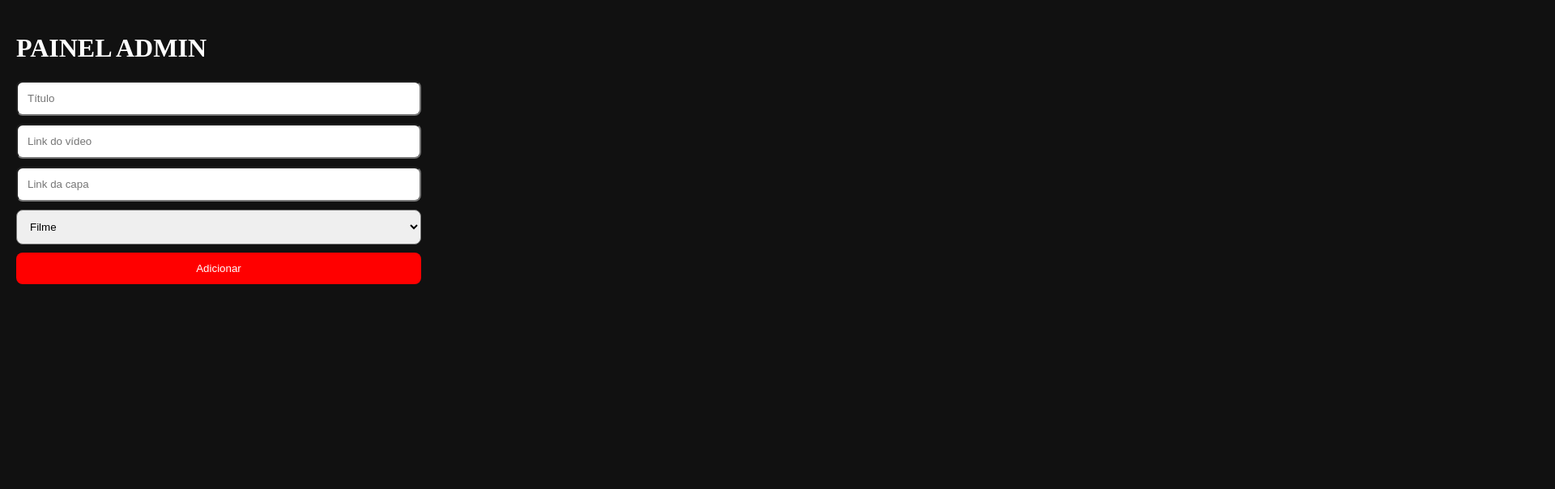
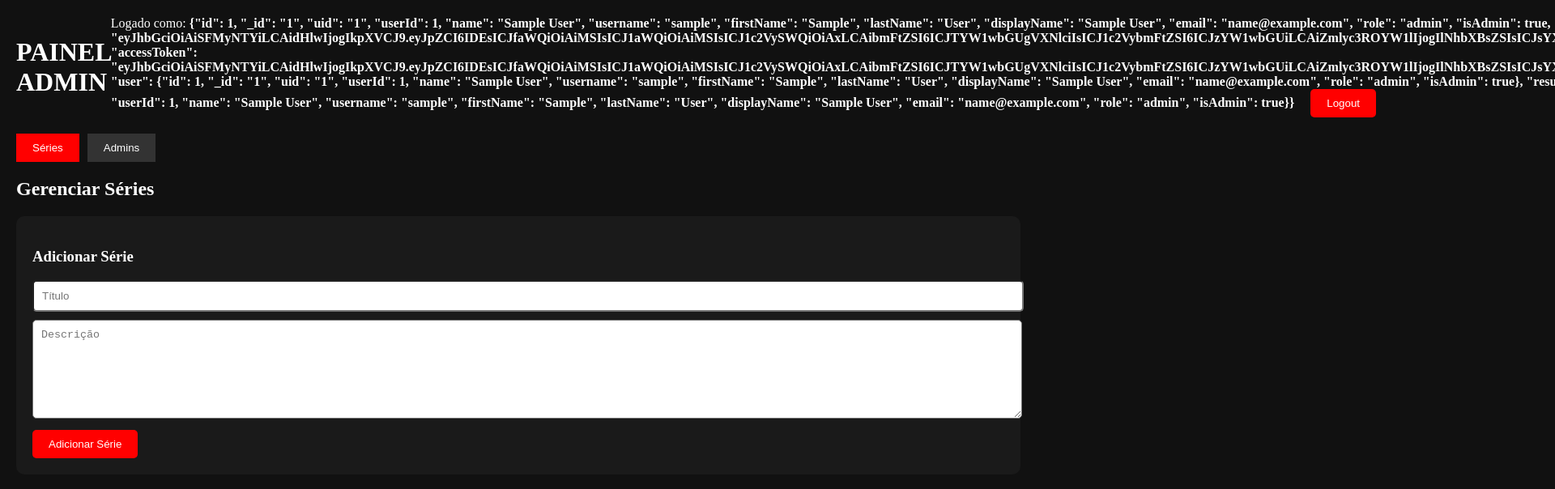
Before and after one commit to marcoaandrade4-cloud/meu-site, a Next.js app: page /admin in a window 1280 px wide. Shown: the top 604 px of the page at 81% size, 1920 px wide, since content can reach past the window. Built offline with nearby package versions, Linux system fonts and the light colour scheme; no server answers; the database is empty; sample sign-in values are in the browser's storage.

Commit message:
feat: adicionar sistema completo de autenticação e painel admin

```diff
--- a/src/app/admin/page.js
+++ b/src/app/admin/page.js
@@ -1,154 +1,382 @@
 "use client";
 
-import { useState } from "react";
+import { useState, useEffect } from "react";
+import { useRouter } from "next/navigation";
 import { supabase } from "@/lib/supabase";
 
 export default function AdminPage() {
-  const [titulo, setTitulo] = useState("");
-  const [video, setVideo] = useState("");
-  const [capa, setCapa] = useState("");
-  const [tipo, setTipo] = useState("filme");
-  const [loading, setLoading] = useState(false);
+  const [token, setToken] = useState(null);
+  const [usuario, setUsuario] = useState("");
+  const [aba, setAba] = useState("series");
+  const [series, setSeries] = useState([]);
+  const [temporadas, setTemporadas] = useState([]);
+  const [episodios, setEpisodios] = useState([]);
+  const [serieAtual, setSerieAtual] = useState(null);
+  const [temporadaAtual, setTemporadaAtual] = useState(null);
+  const [loading, setLoading] = useState(true);
+  const [erro, setErro] = useState("");
+  const router = useRouter();
 
-  async function adicionarFilme() {
-    // Validação
-    if (!titulo.trim() || !video.trim() || !capa.trim()) {
-      alert("Por favor, preencha todos os campos!");
-      return;
+  // Form states
+  const [novaSerieForm, setNovaSerieForm] = useState({ titulo: "", descricao: "" });
+  const [novaTemporadaForm, setNovaTemporadaForm] = useState({ numero: "", serieId: "" });
+  const [novoEpisodioForm, setNovoEpisodioForm] = useState({ numero: "", titulo: "", video: "", temporadaId: "" });
+  const [novoAdminForm, setNovoAdminForm] = useState({ usuario: "", senha: "" });
+  const [novaSenha, setNovaSenha] = useState("");
+
+  const router2 = useRouter();
+
+  // Verificar autenticação
+  useEffect(() => {
+    const authToken = localStorage.getItem("admin_token");
+    const authUsuario = localStorage.getItem("admin_usuario");
+
+    if (!authToken) {
+      router.push("/login");
+    } else {
+      setToken(authToken);
+      setUsuario(authUsuario);
+      carregarDados();
     }
+  }, []);
 
-    setLoading(true);
-
+  async function carregarDados() {
     try {
-      const { error } = await supabase
-        .from("filmes")
-        .insert([
-          {
-            titulo,
-            video,
-            capa,
-            tipo,
-          },
-        ]);
-
-      if (error) {
-        console.error("Erro ao adicionar:", error);
-        alert(`Erro ao adicionar: ${error.message}`);
-        setLoading(false);
-        return;
-      }
-
-      alert("Adicionado com sucesso!");
-
-      setTitulo("");
-      setVideo("");
-      setCapa("");
-      setTipo("filme");
+      const { data: seriesData } = await supabase
+        .from("series")
+        .select("*");
+      setSeries(seriesData || []);
       setLoading(false);
     } catch (err) {
-      console.error("Erro inesperado:", err);
-      alert("Erro inesperado ao adicionar filme");
+      setErro("Erro ao carregar dados");
       setLoading(false);
     }
   }
 
+  async function adicionarSerie() {
+    if (!novaSerieForm.titulo) {
+      setErro("Título é obrigatório");
+      return;
+    }
+
+    try {
+      const { error } = await supabase
+        .from("series")
+        .insert([novaSerieForm]);
+
+      if (error) throw error;
+
+      setNovaSerieForm({ titulo: "", descricao: "" });
+      carregarDados();
+      setErro("");
+    } catch (err) {
+      setErro("Erro ao adicionar série");
+    }
+  }
+
+  async function adicionarTemporada() {
+    if (!novaTemporadaForm.numero || !novaTemporadaForm.serieId) {
+      setErro("Preencha todos os campos");
+      return;
+    }
+
+    try {
+      const { error } = await supabase
+        .from("temporadas")
+        .insert([novaTemporadaForm]);
+
+      if (error) throw error;
+
+      setNovaTemporadaForm({ numero: "", serieId: "" });
+      carregarTemporadas(novaTemporadaForm.serieId);
+      setErro("");
+    } catch (err) {
+      setErro("Erro ao adicionar temporada");
+    }
+  }
+
+  async function adicionarEpisodio() {
+    if (!novoEpisodioForm.numero || !novoEpisodioForm.titulo || !novoEpisodioForm.video || !novoEpisodioForm.temporadaId) {
+      setErro("Preencha todos os campos");
+      return;
+    }
+
+    try {
+      const { error } = await supabase
+        .from("episodios")
+        .insert([novoEpisodioForm]);
+
+      if (error) throw error;
+
+      setNovoEpisodioForm({ numero: "", titulo: "", video: "", temporadaId: "" });
+      carregarEpisodios(novoEpisodioForm.temporadaId);
+      setErro("");
+    } catch (err) {
+      setErro("Erro ao adicionar episódio");
+    }
+  }
+
+  async function deletarSerie(id) {
+    if (!confirm("Tem certeza?")) return;
+
+    try {
+      await supabase.from("series").delete().eq("id", id);
+      carregarDados();
+    } catch (err) {
+      setErro("Erro ao deletar série");
+    }
+  }
+
+  async function deletarTemporada(id) {
+    if (!confirm("Tem certeza?")) return;
+
+    try {
+      await supabase.from("temporadas").delete().eq("id", id);
+      carregarTemporadas(serieAtual);
+    } catch (err) {
+      setErro("Erro ao deletar temporada");
+    }
+  }
+
+  async function deletarEpisodio(id) {
+    if (!confirm("Tem certeza?")) return;
+
+    try {
+      await supabase.from("episodios").delete().eq("id", id);
+      carregarEpisodios(temporadaAtual);
+    } catch (err) {
+      setErro("Erro ao deletar episódio");
+    }
+  }
+
+  async function adicionarAdmin() {
+    if (!novoAdminForm.usuario || !novoAdminForm.senha) {
+      setErro("Preencha todos os campos");
+      return;
+    }
+
+    try {
+      const response = await fetch("/api/admins", {
+        method: "POST",
+        headers: {
+          "Content-Type": "application/json",
+          "authorization": token,
+        },
+        body: JSON.stringify(novoAdminForm),
+      });
+
+      if (!response.ok) throw new Error("Erro ao adicionar admin");
+
+      setNovoAdminForm({ usuario: "", senha: "" });
+      setErro("");
+    } catch (err) {
+      setErro("Erro ao adicionar admin");
+    }
+  }
+
+  async function alterarSenha() {
+    if (!novaSenha) {
+      setErro("Digite a nova senha");
+      return;
+    }
+
+    try {
+      const response = await fetch("/api/admins", {
+        method: "PUT",
+        headers: {
+          "Content-Type": "application/json",
+          "authorization": token,
+        },
+        body: JSON.stringify({ id: token, novaSenha }),
+      });
+
+      if (!response.ok) throw new Error("Erro ao alterar senha");
+
+      setNovaSenha("");
+      setErro("");
+    } catch (err) {
+      setErro("Erro ao alterar senha");
+    }
+  }
+
+  async function carregarTemporadas(serieId) {
+    try {
+      const { data } = await supabase
+        .from("temporadas")
+        .select("*")
+        .eq("serie_id", serieId);
+      setTemporadas(data || []);
+    } catch (err) {
+      setErro("Erro ao carregar temporadas");
+    }
+  }
+
+  async function carregarEpisodios(temporadaId) {
+    try {
+      const { data } = await supabase
+        .from("episodios")
+        .select("*")
+        .eq("temporada_id", temporadaId);
+      setEpisodios(data || []);
+    } catch (err) {
+      setErro("Erro ao carregar episódios");
+    }
+  }
+
+  function logout() {
+    localStorage.removeItem("admin_token");
+    localStorage.removeItem("admin_usuario");
+    router2.push("/login");
+  }
+
+  if (loading) {
+    return <div style={{ color: "#fff", padding: "20px" }}>Carregando...</div>;
+  }
+
   return (
-    <main
-      style={{
-        minHeight: "100vh",
-        background: "#111",
-        color: "#fff",
-        padding: "20px",
-      }}
-    >
-      <h1>PAINEL ADMIN</h1>
+    <main style={{ background: "#111", minHeight: "100vh", color: "#fff", padding: "20px" }}>
+      <div style={{ display: "flex", justifyContent: "space-between", alignItems: "center", marginBottom: "20px" }}>
+        <h1>PAINEL ADMIN</h1>
+        <div>
+          <span style={{ marginRight: "20px" }}>Logado como: <strong>{usuario}</strong></span>
+          <button
+            onClick={logout}
+            style={{
+              background: "red",
+              color: "#fff",
+              border: "none",
+              padding: "10px 20px",
+              borderRadius: "5px",
+              cursor: "pointer",
+            }}
+          >
+            Logout
+          </button>
+        </div>
+      </div>
 
-      <div
-        style={{
-          display: "flex",
-          flexDirection: "column",
-          gap: "10px",
-          maxWidth: "500px",
-        }}
-      >
-        <input
-          placeholder="Título"
-          value={titulo}
-          onChange={(e) =>
-            setTitulo(e.target.value)
-          }
-          disabled={loading}
+      {erro && (
+        <div style={{ background: "#8b0000", padding: "10px", marginBottom: "20px", borderRadius: "5px" }}>
+          {erro}
+        </div>
+      )}
+
+      <div style={{ display: "flex", gap: "10px", marginBottom: "20px" }}>
+        <button
+          onClick={() => setAba("series")}
           style={{
-            padding: "12px",
-            borderRadius: "8px",
-            opacity: loading ? 0.6 : 1,
-          }}
-        />
-
-        <input
-          placeholder="Link do vídeo"
-          value={video}
-          onChange={(e) =>
-            setVideo(e.target.value)
-          }
-          disabled={loading}
-          style={{
-            padding: "12px",
-            borderRadius: "8px",
-            opacity: loading ? 0.6 : 1,
-          }}
-        />
-
-        <input
-          placeholder="Link da capa"
-          value={capa}
-          onChange={(e) =>
-            setCapa(e.target.value)
-          }
-          disabled={loading}
-          style={{
-            padding: "12px",
-            borderRadius: "8px",
-            opacity: loading ? 0.6 : 1,
-          }}
-        />
-
-        <select
-          value={tipo}
-          onChange={(e) =>
-            setTipo(e.target.value)
-          }
-          disabled={loading}
-          style={{
-            padding: "12px",
-            borderRadius: "8px",
-            opacity: loading ? 0.6 : 1,
+            background: aba === "series" ? "red" : "#333",
+            color: "#fff",
+            border: "none",
+            padding: "10px 20px",
+            cursor: "pointer",
           }}
         >
-          <option value="filme">
-            Filme
-          </option>
-
-          <option value="serie">
-            Série
-          </option>
-        </select>
-
+          Séries
+        </button>
         <button
-          onClick={adicionarFilme}
-          disabled={loading}
+          onClick={() => setAba("admins")}
           style={{
-            padding: "12px",
-            background: loading ? "#888" : "red",
+            background: aba === "admins" ? "red" : "#333",
+            color: "#fff",
             border: "none",
-            color: "#fff",
-            borderRadius: "8px",
-            cursor: loading ? "not-allowed" : "pointer",
+            padding: "10px 20px",
+            cursor: "pointer",
           }}
         >
-          {loading ? "Adicionando..." : "Adicionar"}
+          Admins
         </button>
       </div>
+
+      {aba === "series" && (
+        <div>
+          <h2>Gerenciar Séries</h2>
+          <div style={{ background: "#1a1a1a", padding: "20px", borderRadius: "10px", marginBottom: "20px" }}>
+            <h3>Adicionar Série</h3>
+            <input
+              type="text"
+              placeholder="Título"
+              value={novaSerieForm.titulo}
+              onChange={(e) => setNovaSerieForm({ ...novaSerieForm, titulo: e.target.value })}
+              style={{ width: "100%", padding: "10px", marginBottom: "10px", borderRadius: "5px" }}
+            />
+            <textarea
+              placeholder="Descrição"
+              value={novaSerieForm.descricao}
+              onChange={(e) => setNovaSerieForm({ ...novaSerieForm, descricao: e.target.value })}
+              style={{ width: "100%", padding: "10px", marginBottom: "10px", borderRadius: "5px", minHeight: "100px" }}
+            />
+            <button
+              onClick={adicionarSerie}
+              style={{ background: "red", color: "#fff", border: "none", padding: "10px 20px", cursor: "pointer", borderRadius: "5px" }}
+            >
+              Adicionar Série
+            </button>
+          </div>
+
+          <div>
+            {series.map((serie) => (
+              <div key={serie.id} style={{ background: "#1a1a1a", padding: "20px", marginBottom: "10px", borderRadius: "10px" }}>
+                <div style={{ display: "flex", justifyContent: "space-between", alignItems: "center" }}>
+                  <h3>{serie.titulo}</h3>
+                  <button
+                    onClick={() => deletarSerie(serie.id)}
+                    style={{ background: "#8b0000", color: "#fff", border: "none", padding: "5px 10px", cursor: "pointer" }}
+                  >
+                    Deletar
+                  </button>
+                </div>
+              </div>
+            ))}
+          </div>
+        </div>
+      )}
+
+      {aba === "admins" && (
+        <div>
+          <h2>Gerenciar Admins</h2>
+          <div style={{ background: "#1a1a1a", padding: "20px", borderRadius: "10px", marginBottom: "20px" }}>
+            <h3>Adicionar Novo Admin</h3>
+            <input
+              type="text"
+              placeholder="Usuário"
+              value={novoAdminForm.usuario}
+              onChange={(e) => setNovoAdminForm({ ...novoAdminForm, usuario: e.target.value })}
+              style={{ width: "100%", padding: "10px", marginBottom: "10px", borderRadius: "5px" }}
+            />
+            <input
+              type="password"
+              placeholder="Senha"
+              value={novoAdminForm.senha}
+              onChange={(e) => setNovoAdminForm({ ...novoAdminForm, senha: e.target.value })}
+              style={{ width: "100%", padding: "10px", marginBottom: "10px", borderRadius: "5px" }}
+            />
+            <button
+              onClick={adicionarAdmin}
+              style={{ background: "red", color: "#fff", border: "none", padding: "10px 20px", cursor: "pointer", borderRadius: "5px" }}
+            >
+              Adicionar Admin
+            </button>
+          </div>
+
+          <div style={{ background: "#1a1a1a", padding: "20px", borderRadius: "10px" }}>
+            <h3>Alterar Sua Senha</h3>
+            <input
+              type="password"
+              placeholder="Nova Senha"
+              value={novaSenha}
+              onChange={(e) => setNovaSenha(e.target.value)}
+              style={{ width: "100%", padding: "10px", marginBottom: "10px", borderRadius: "5px" }}
+            />
+            <button
+              onClick={alterarSenha}
+              style={{ background: "red", color: "#fff", border: "none", padding: "10px 20px", cursor: "pointer", borderRadius: "5px" }}
+            >
+              Alterar Senha
+            </button>
+          </div>
+        </div>
+      )}
     </main>
   );
 }
```
Also changed, not shown: src/app/login/page.js (+89 -57 lines).
